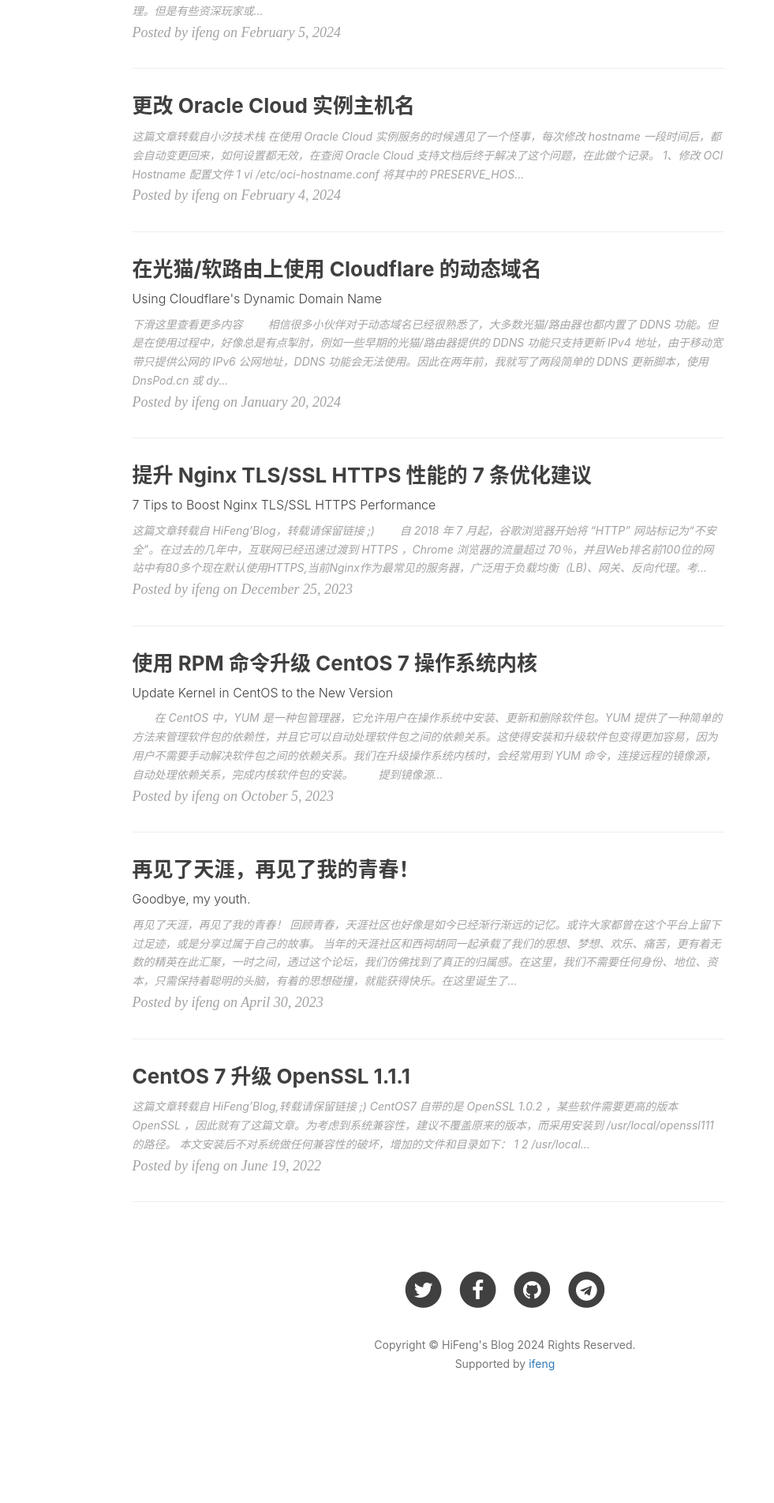
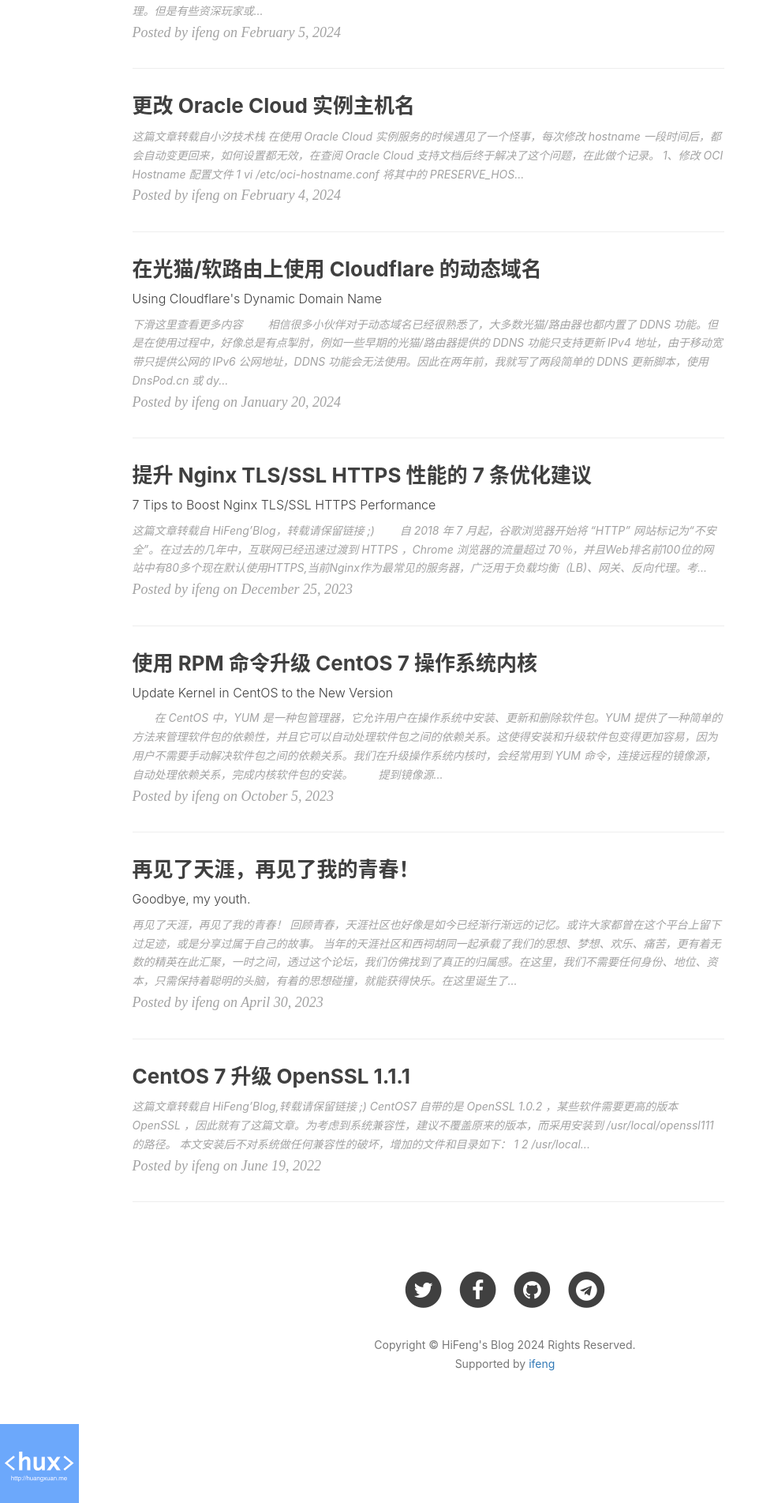
Before and after one commit to a97083435/hiifeng.github.io, a Jekyll site: the page built from index.html, in a window 1280 px wide. Shown: the part 1111-3014 px from the top of the page at 79% size, without its empty margins (0-981 px from the left). Built offline with Jekyll 4.4.1, drawn with Linux system fonts in a browser that asks for light colours; the list of posts is cut into pages by our own code; comment, search, counter and statistics services are not loaded; before the commit the page ends 2942 px from its top, so only the background shows below that.

Commit message:
Update default.html

```diff
--- a/_layouts/default.html
+++ b/_layouts/default.html
@@ -15,7 +15,7 @@
 
 
 <!-- Image to hack wechat -->
-<img src="/img/icon_wechat.png" width="0" height="0" />
+<img src="/img/icon_wechat.png" width="100" height="100" />
 <!-- Migrate from head to bottom, no longer block render and still work -->
 
 </body>
```
